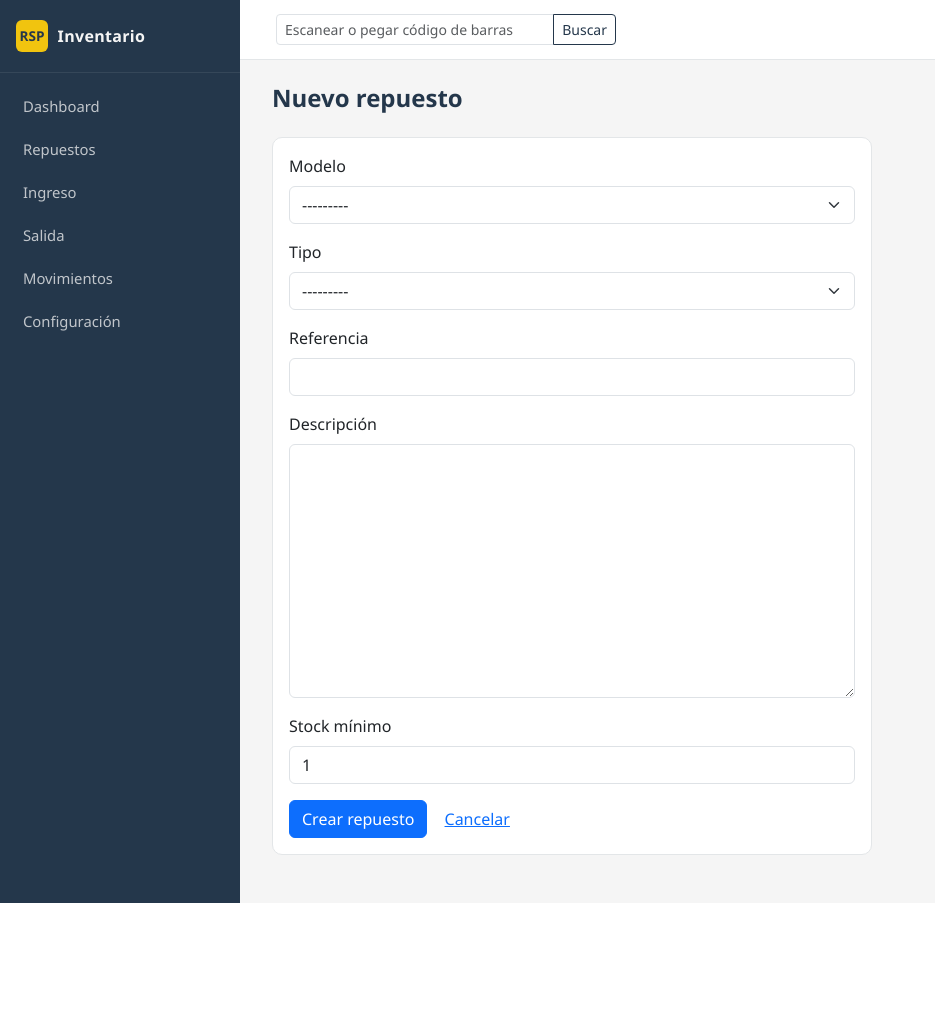
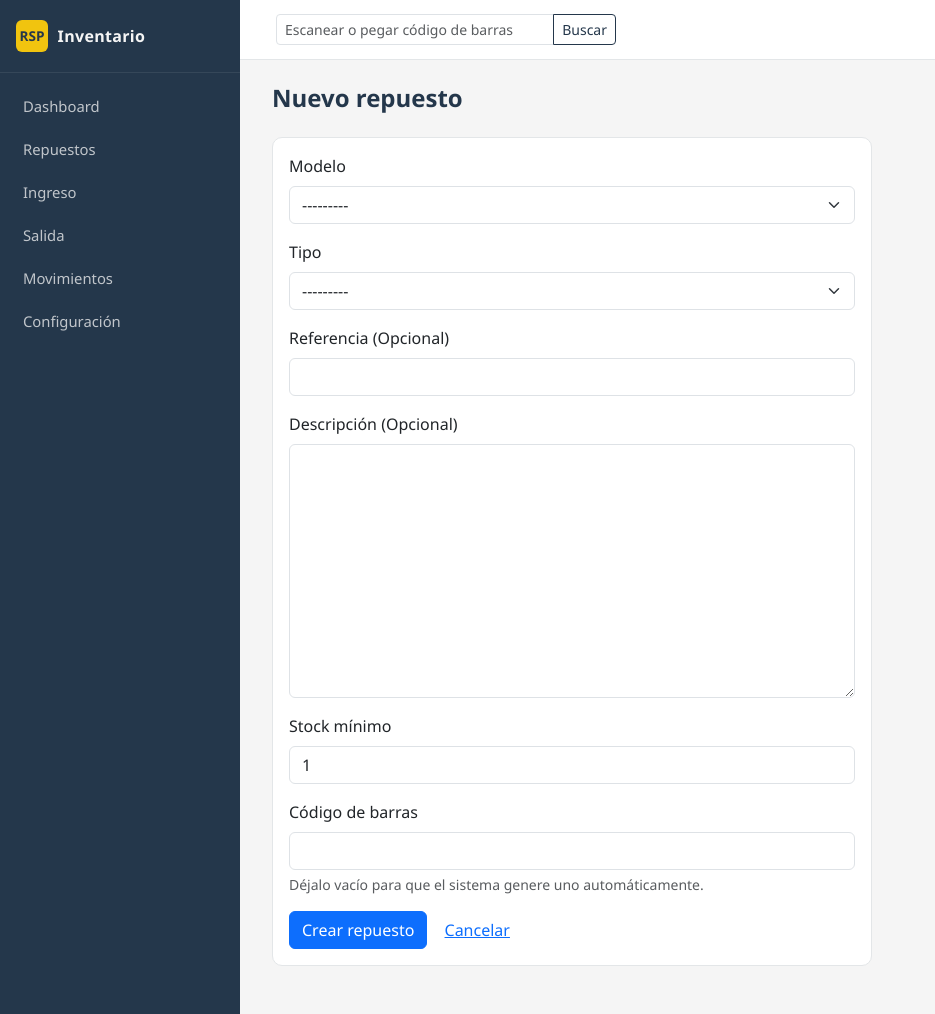
Before and after one commit to sebas1016/gestionInvetarioRSP, a Django app: page /repuestos/nuevo/ in a window 1280 px wide. Shown: the whole page, without its empty margins (0-935 px from the left). Before the commit the page ends 903 px from the top, so only its background shows below. Run offline with Django 5.2, Linux system fonts and the light colour scheme; data that the repository does not hold is empty.

Commit message:
Permite hacer un nuevo ingreso con referencia y descripcion vacias, ademas permite editar codigo de barras

```diff
--- a/inventario_system/almacen/forms/repuesto_forms.py
+++ b/inventario_system/almacen/forms/repuesto_forms.py
@@ -5,4 +5,26 @@ from .mixins import BootstrapFormMixin
 class RepuestoForm(BootstrapFormMixin, forms.ModelForm):
     class Meta:
         model = Repuesto
-        fields = ["modelo", "tipo", "referencia", "descripcion", "stock_minimo"]
+        fields = ["modelo", "tipo", "referencia", "descripcion", "stock_minimo", "codigo_barras"]
+        labels = {
+            "codigo_barras": "Código de barras",
+        }
+
+    def __init__(self, *args, **kwargs):
+        super().__init__(*args, **kwargs)
+        self.fields["referencia"].required = False
+        self.fields["descripcion"].required = False
+        self.fields["codigo_barras"].required = False
+        self.fields["codigo_barras"].help_text = (
+            "Déjalo vacío para que el sistema genere uno automáticamente."
+        )
+
+    def clean_referencia(self):
+        # Guarda None en vez de "" para no chocar con la restricción unique
+        # cuando se dejan varios repuestos sin referencia.
+        return self.cleaned_data.get("referencia") or None
+
+    def clean_codigo_barras(self):
+        codigo = self.cleaned_data.get("codigo_barras")
+        codigo = codigo.strip() if codigo else codigo
+        return codigo or None
--- a/inventario_system/almacen/models/repuesto.py
+++ b/inventario_system/almacen/models/repuesto.py
@@ -27,10 +27,15 @@ class Repuesto(models.Model):
 
     referencia=models.CharField(
         max_length=100,
-        unique=True
+        unique=False,
+        blank=True,
+        null=True
     )
 
-    descripcion=models.TextField()
+    descripcion=models.TextField(
+        blank=True,
+        null=True
+    )
 
     stock_actual=models.PositiveIntegerField(
         default=0
--- a/inventario_system/almacen/templates/almacen/inventario/repuesto_form.html
+++ b/inventario_system/almacen/templates/almacen/inventario/repuesto_form.html
@@ -27,13 +27,13 @@
             </div>
 
             <div class="mb-3">
-                <label class="form-label">Referencia</label>
+                <label class="form-label">Referencia (Opcional)</label>
                 {{ form.referencia }}
                 {{ form.referencia.errors }}
             </div>
 
             <div class="mb-3">
-                <label class="form-label">Descripción</label>
+                <label class="form-label">Descripción (Opcional)</label>
                 {{ form.descripcion }}
                 {{ form.descripcion.errors }}
             </div>
@@ -42,6 +42,15 @@
                 <label class="form-label">Stock mínimo</label>
                 {{ form.stock_minimo }}
                 {{ form.stock_minimo.errors }}
+            </div>
+
+            <div class="mb-3">
+                <label class="form-label">Código de barras</label>
+                {{ form.codigo_barras }}
+                {% if form.codigo_barras.help_text %}
+                    <div class="form-text">{{ form.codigo_barras.help_text }}</div>
+                {% endif %}
+                {{ form.codigo_barras.errors }}
             </div>
 
             {% if form.non_field_errors %}
--- a/inventario_system/almacen/views/inventario_views.py
+++ b/inventario_system/almacen/views/inventario_views.py
@@ -120,7 +120,7 @@ def repuesto_edit(request, pk):
     repuesto = get_object_or_404(Repuesto, pk=pk)
     form = RepuestoForm(request.POST or None, instance=repuesto)
     if request.method == "POST" and form.is_valid():
-        form.save()
+        InventarioService.actualizar_repuesto(repuesto, form.cleaned_data)
         messages.success(request, "Repuesto actualizado correctamente.")
         return redirect("repuesto_detail", pk=repuesto.pk)
     return render(
```
Also changed, not shown: inventario_system/almacen/services/inventario_service.py (+22 -2 lines), inventario_system/inventario_system/settings.py (+3 -5 lines), inventario_system/almacen/migrations/0013_alter_repuesto_descripcion_alter_repuesto_referencia.py (added).
